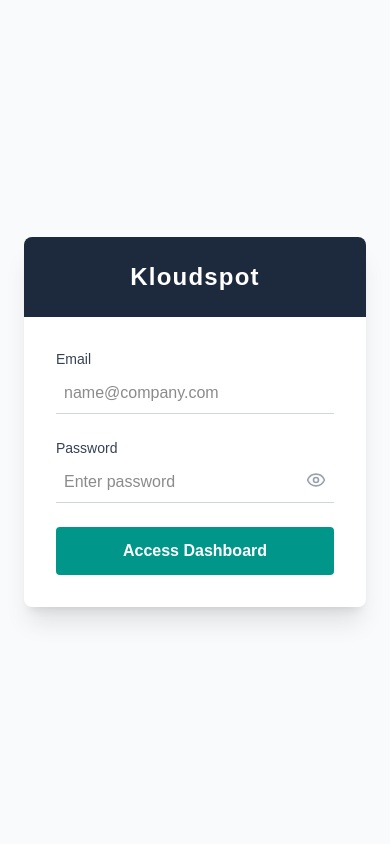
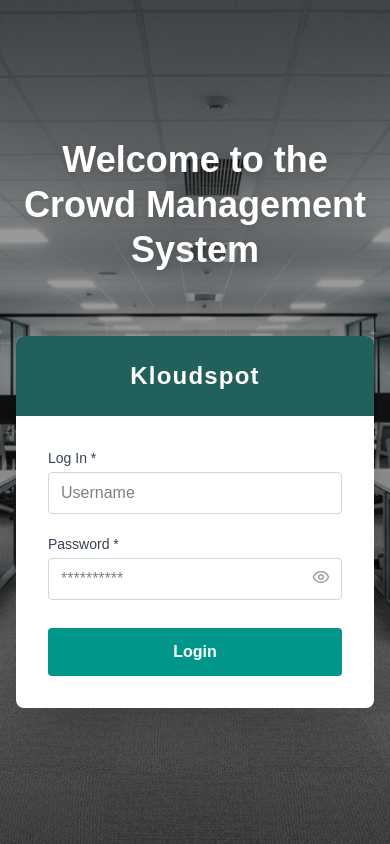
Before and after one commit to Jitendra2407/klodspot_assignment, a Next.js app: page /login in a window 390 px wide. Built offline with nearby package versions, Linux system fonts and the light colour scheme.

Commit message:
login page UI fixed

```diff
--- /dev/null
+++ b/debug_summary.js
@@ -0,0 +1,53 @@
+const getSummary = async (token, siteId) => {
+    // Replicate "Today" logic
+    const now = new Date();
+    now.setHours(0,0,0,0);
+    const fromUtc = now.getTime();
+    const toUtc = Date.now();
+
+    console.log(`Time Range: ${new Date(fromUtc).toISOString()} to ${new Date(toUtc).toISOString()}`);
+    const fRes = await fetch(`https://hiring-dev.internal.kloudspot.com/api/analytics/footfall`, {
+        method: 'POST',
+        headers: { 'Authorization': `Bearer ${token}`, 'Content-Type': 'application/json' },
+        body: JSON.stringify({ siteId, fromUtc, toUtc })
+    });
+    const footfall = await fRes.json();
+    console.log('F-VAL:', footfall.footfall);
+
+    console.log('Fetch Dwell...');
+    const dRes = await fetch(`https://hiring-dev.internal.kloudspot.com/api/analytics/dwell`, {
+        method: 'POST',
+        headers: { 'Authorization': `Bearer ${token}`, 'Content-Type': 'application/json' },
+        body: JSON.stringify({ siteId, fromUtc, toUtc })
+    });
+    const dwell = await dRes.json();
+    console.log('DWELL KEYS:', Object.keys(dwell));
+    console.log('DWELL VALUES:', Object.values(dwell));
+};
+
+const login = async () => {
+  const res = await fetch(`https://hiring-dev.internal.kloudspot.com/api/auth/login`, {
+    method: 'POST',
+    headers: { 'Content-Type': 'application/json' },
+    body: JSON.stringify({ email: 'test@test.com', password: '1234567890' })
+  });
+  return res.json();
+};
+
+(async () => {
+    try {
+        const auth = await login();
+        const token = auth.token;
+        const sitesRes = await fetch(`https://hiring-dev.internal.kloudspot.com/api/sites`, {
+            headers: { 'Authorization': `Bearer ${token}` }
+        }).then(r => r.json());
+
+        const sites = Array.isArray(sitesRes) ? sitesRes : (sitesRes.data || []);
+        if (sites.length === 0) return console.log('No sites');
+
+        const siteId = sites[0].id || sites[0].siteId || sites[0]._id;
+
+        await getSummary(token, siteId);
+
+    } catch (e) { console.error(e); }
+})();
--- a/src/app/(dashboard)/page.js
+++ b/src/app/(dashboard)/page.js
@@ -1,6 +1,7 @@
 import SummaryCards from "../../components/SummaryCards";
 import OccupancyChart from "../../components/OccupancyChart";
 import DemographicsChart from "../../components/DemographicsChart";
+import { Calendar } from "lucide-react";
 
 export default function Home() {
   return (
@@ -8,8 +9,9 @@
       {/* Header Section */}
       <div className="flex items-center justify-between">
         <h1 className="text-2xl font-bold text-gray-900">Dashboard Overview</h1>
-        <div className="text-sm text-gray-500">
-          Last updated: Today, 5:00 PM
+        <div className="flex items-center gap-2 px-4 py-2 bg-white border border-gray-200 rounded-lg shadow-sm text-gray-700 font-medium">
+          <Calendar size={18} />
+          <span>Today</span>
         </div>
       </div>
 
--- a/src/app/login/page.jsx
+++ b/src/app/login/page.jsx
@@ -46,54 +46,56 @@
   };
 
   return (
-    <div className="flex min-h-screen">
-      {/* Left Side - Hero / Welcome */}
-      <div className="hidden lg:flex lg:w-1/2 relative bg-slate-900">
+    <div className="relative min-h-screen w-full flex items-center justify-center bg-slate-900">
+      {/* Background Image */}
+      <div className="absolute inset-0 z-0">
         <div
-          className="absolute inset-0 bg-cover bg-center"
-          style={{
-            backgroundImage:
-              "url('https://images.unsplash.com/photo-1497366216548-37526070297c?auto=format&fit=crop&q=80')",
-          }}
-        >
-          <div className="absolute inset-0 bg-slate-900/50 mix-blend-multiply" />
-          <div className="absolute inset-0 bg-gradient-to-t from-slate-900/80 via-transparent to-transparent" />
-        </div>
-        <div className="relative z-10 w-full flex items-center justify-center p-12">
-          <h1 className="text-5xl font-bold text-white leading-tight max-w-lg">
-            Welcome to the Crowd Management System
+            className="absolute inset-0 bg-cover bg-center"
+            style={{ backgroundImage: "url('/login_background.png')" }}
+        />
+        {/* Dark Overlay */}
+        <div className="absolute inset-0 bg-black/40" />
+      </div>
+
+      {/* Content Container */}
+      <div className="relative z-10 w-full max-w-7xl px-4 sm:px-6 lg:px-8 flex flex-col lg:flex-row items-center justify-between gap-12">
+
+        {/* Left Side - Welcome Text */}
+        <div className="flex-1 w-full lg:max-w-2xl text-center lg:text-left text-white">
+          <h1 className="text-4xl md:text-5xl font-bold leading-tight mb-4 drop-shadow-md">
+            Welcome to the<br />
+            Crowd Management System
           </h1>
         </div>
-      </div>
 
-      {/* Right Side - Login Form */}
-      <div className="flex-1 flex items-center justify-center bg-gray-50 p-6">
-        <div className="w-full max-w-md bg-white shadow-xl overflow-hidden rounded-lg">
+        {/* Right Side - Login Form */}
+        <div className="w-full max-w-md bg-white shadow-2xl rounded-lg overflow-hidden">
           {/* Card Header */}
-          <div className="bg-slate-800 p-6 text-center">
-            <h2 className="text-2xl font-bold text-white tracking-wider">
-              Kloudspot
+          <div className="bg-teal-900/90 p-6 text-center">
+            <h2 className="text-2xl font-bold text-white tracking-wider flex items-center justify-center gap-2">
+               {/* Icon placeholder if needed, or just text */}
+               Kloudspot
             </h2>
           </div>
 
           {/* Card Body */}
           <div className="p-8">
-            <form onSubmit={handleSubmit} className="space-y-6">
+            <form onSubmit={handleSubmit} className="space-y-5">
               {error && (
-                <div className="bg-red-50 text-red-600 p-3 rounded text-sm font-medium text-center">
+                <div className="bg-red-50 text-red-600 p-3 rounded text-sm font-medium text-center border border-red-100">
                   {error}
                 </div>
               )}
               <div>
                 <label className="block text-sm font-medium text-gray-700 mb-1">
-                  Email
+                  Log In *
                 </label>
                 <input
-                  type="email"
+                  type="email" // or text as per screenshot "Parking_solutions" looks like text
                   required
-                  className="w-full border-b border-gray-300 px-2 py-2 focus:border-teal-600 focus:outline-none transition-colors"
-                  placeholder="name@company.com"
-                  value={formData.email}
+                  className="w-full border text-black border-gray-300 rounded px-3 py-2 focus:border-teal-600 focus:ring-1 focus:ring-teal-600 focus:outline-none transition-colors"
+                  placeholder="Username"
+                  value={formData.email} // keeping 'email' state key for now, simpler
                   onChange={(e) =>
                     setFormData({ ...formData, email: e.target.value })
                   }
@@ -102,14 +104,14 @@
 
               <div>
                 <label className="block text-sm font-medium text-gray-700 mb-1">
-                  Password
+                  Password *
                 </label>
                 <div className="relative">
                   <input
                     type={showPassword ? "text" : "password"}
                     required
-                    className="w-full border-b border-gray-300 px-2 py-2 focus:border-teal-600 focus:outline-none transition-colors pr-10"
-                    placeholder="Enter password"
+                    className="w-full text-black border border-gray-300 rounded px-3 py-2 focus:border-teal-600 focus:ring-1 focus:ring-teal-600 focus:outline-none transition-colors pr-10"
+                    placeholder="**********"
                     value={formData.password}
                     onChange={(e) =>
                       setFormData({ ...formData, password: e.target.value })
@@ -118,9 +120,9 @@
                   <button
                     type="button"
                     onClick={() => setShowPassword(!showPassword)}
-                    className="absolute right-2 top-2 text-gray-400 hover:text-gray-600"
+                    className="absolute right-3 top-2.5 text-gray-400 hover:text-gray-600"
                   >
-                    {showPassword ? <EyeOff size={20} /> : <Eye size={20} />}
+                    {showPassword ? <EyeOff size={18} /> : <Eye size={18} />}
                   </button>
                 </div>
               </div>
@@ -128,9 +130,9 @@
               <button
                 type="submit"
                 disabled={loading}
-                className="w-full bg-teal-600 text-white font-semibold py-3 px-4 rounded hover:bg-teal-700 transition-colors focus:ring-2 focus:ring-teal-500 focus:ring-offset-2 disabled:opacity-70"
+                className="w-full bg-teal-600 text-white font-semibold py-3 px-4 rounded hover:bg-teal-700 transition-colors focus:ring-2 focus:ring-teal-500 focus:ring-offset-2 disabled:opacity-70 mt-2"
               >
-                {loading ? "Logging in..." : "Access Dashboard"}
+                {loading ? "Logging in..." : "Login"}
               </button>
             </form>
           </div>
--- a/src/components/OccupancyChart.jsx
+++ b/src/components/OccupancyChart.jsx
@@ -12,27 +12,32 @@
 import { useEffect, useState } from "react";
 import { api } from "../services/api";
 import { useSite } from "../context/SiteContext";
+import { useSocket } from "../context/SocketContext";
 
 const OccupancyChart = () => {
   const { selectedSiteId, fromUtc, toUtc } = useSite();
+  const { occupancy } = useSocket();
   const [mounted, setMounted] = useState(false);
   const [data, setData] = useState([]);
+  const [lastTime, setLastTime] = useState(null);
 
   useEffect(() => {
     setMounted(true);
     const fetchData = async () => {
       if (!selectedSiteId || !fromUtc) return;
       try {
-        const token = localStorage.getItem("token"); // Explicitly get token
-        const result = await api.getOccupancy({ siteId: selectedSiteId, fromUtc, toUtc }, token); // Pass token to API
+        const token = localStorage.getItem("token");
+        const result = await api.getOccupancy({ siteId: selectedSiteId, fromUtc, toUtc }, token);
         if (result && Array.isArray(result.buckets)) {
             const mappedData = result.buckets.map(item => ({
                 time: new Date(item.utc).toLocaleTimeString([], { hour: '2-digit', minute: '2-digit', hour12: false }),
                 value: Math.round(item.avg || item.count || 0)
             }));
             setData(mappedData);
+            if (mappedData.length > 0) {
+              setLastTime(mappedData[mappedData.length - 1].time);
+            }
         } else if (result && Array.isArray(result)) {
-             // Fallback
              setData(result);
         }
       } catch (error) {
@@ -41,6 +46,33 @@
     };
     fetchData();
   }, [selectedSiteId, fromUtc, toUtc]);
+
+  // Sync with live occupancy
+  useEffect(() => {
+    if (occupancy !== null && data.length > 0) {
+        const nowTime = new Date().toLocaleTimeString([], { hour: '2-digit', minute: '2-digit', hour12: false });
+
+        setData(prevData => {
+            const lastPoint = prevData[prevData.length - 1];
+            // If the last point is less than a minute ago, update it. Otherwise push new.
+            // Simplified: just update the last point to match "Live" or append if significant time gap.
+            // For this UI, users expect the graph end to match the big number card.
+            // We'll replace/append the "Current" point.
+
+            const newData = [...prevData];
+            // Check if last point is "recent" (e.g. same minute string)
+            if (lastPoint && lastPoint.time === nowTime) {
+                newData[newData.length - 1] = { ...lastPoint, value: occupancy };
+            } else {
+                newData.push({ time: nowTime, value: occupancy });
+            }
+            // Keep graph from growing infinitely, maybe limit window?
+            // API returns buckets, we just append 'live'.
+            setLastTime(nowTime);
+            return newData;
+        });
+    }
+  }, [occupancy]);
 
   if (!mounted) return <div className="bg-white p-6 rounded-lg shadow-sm border border-gray-100 mb-8 h-80 flex items-center justify-center">Loading Chart...</div>;
 
@@ -90,7 +122,7 @@
               strokeWidth={2}
             />
             <ReferenceLine
-              x="17:00"
+              x={lastTime}
               stroke="#ef4444"
               strokeDasharray="3 3"
               label={{ position: 'top', value: 'LIVE', fill: '#ef4444', fontSize: 12, fontWeight: 'bold' }}
--- a/src/components/SummaryCards.jsx
+++ b/src/components/SummaryCards.jsx
@@ -31,17 +31,30 @@
 
       try {
         const token = localStorage.getItem("token");
-        const footfallData = await api.getFootfall({ siteId: selectedSiteId, fromUtc, toUtc }, token);
-        // Assuming response structure { value: 12345 } or similar
-        setFootfall(footfallData.value || footfallData.total || "12,845");
+        const footfallRes = await api.getFootfall({ siteId: selectedSiteId, fromUtc, toUtc }, token);
+        const ffVal = footfallRes.footfall !== undefined ? footfallRes.footfall : null;
+        setFootfall(ffVal !== null ? ffVal.toLocaleString() : "-");
 
-        const dwellData = await api.getDwellTime({ siteId: selectedSiteId, fromUtc, toUtc }, token);
-        setDwell(dwellData.value || dwellData.avg || "45m");
+        const dwellRes = await api.getDwellTime({ siteId: selectedSiteId, fromUtc, toUtc }, token);
+        // API returns avgDwellMinutes (or sometimes avgDwell/avg)
+        const val = dwellRes.avgDwellMinutes !== undefined ? dwellRes.avgDwellMinutes :
+                   (dwellRes.avgDwell !== undefined ? dwellRes.avgDwell : null);
+
+        // Format to "08min 30sec"
+        if (val !== null) {
+            const mins = Math.floor(val);
+            const secs = Math.round((val - mins) * 60);
+            const minStr = mins.toString().padStart(2, '0');
+            const secStr = secs.toString().padStart(2, '0');
+            setDwell(`${minStr}min ${secStr}sec`);
+        } else {
+            setDwell("-");
+        }
       } catch (err) {
         console.error("Failed to fetch summary data", err);
         // Clean fallback
-        setFootfall("N/A");
-        setDwell("N/A");
+        setFootfall("-");
+        setDwell("-");
       }
     };
     fetchData();
@@ -69,7 +82,7 @@
   ];
 
   return (
-    <div className="grid grid-cols-1 md:grid-cols-3 gap-6 mb-8">
+    <div className="grid grid-cols-1 md:grid-cols-3 gap-6">
       {data.map((item) => (
         <Card key={item.title} {...item} />
       ))}
--- a/src/context/SocketContext.jsx
+++ b/src/context/SocketContext.jsx
@@ -34,8 +34,8 @@
     });
 
     newSocket.on("live_occupancy", (data) => {
-      // Assuming data is { value: 123 } or just number
-      const newVal = typeof data === "object" ? data.value : data;
+      // Data structure: { zoneOccupancy: 35, genderCount: {...} }
+      const newVal = data.zoneOccupancy !== undefined ? data.zoneOccupancy : (data.value || 0);
       setOccupancy(newVal);
     });
 
```
Also changed, not shown: public/login_background.png (added).
